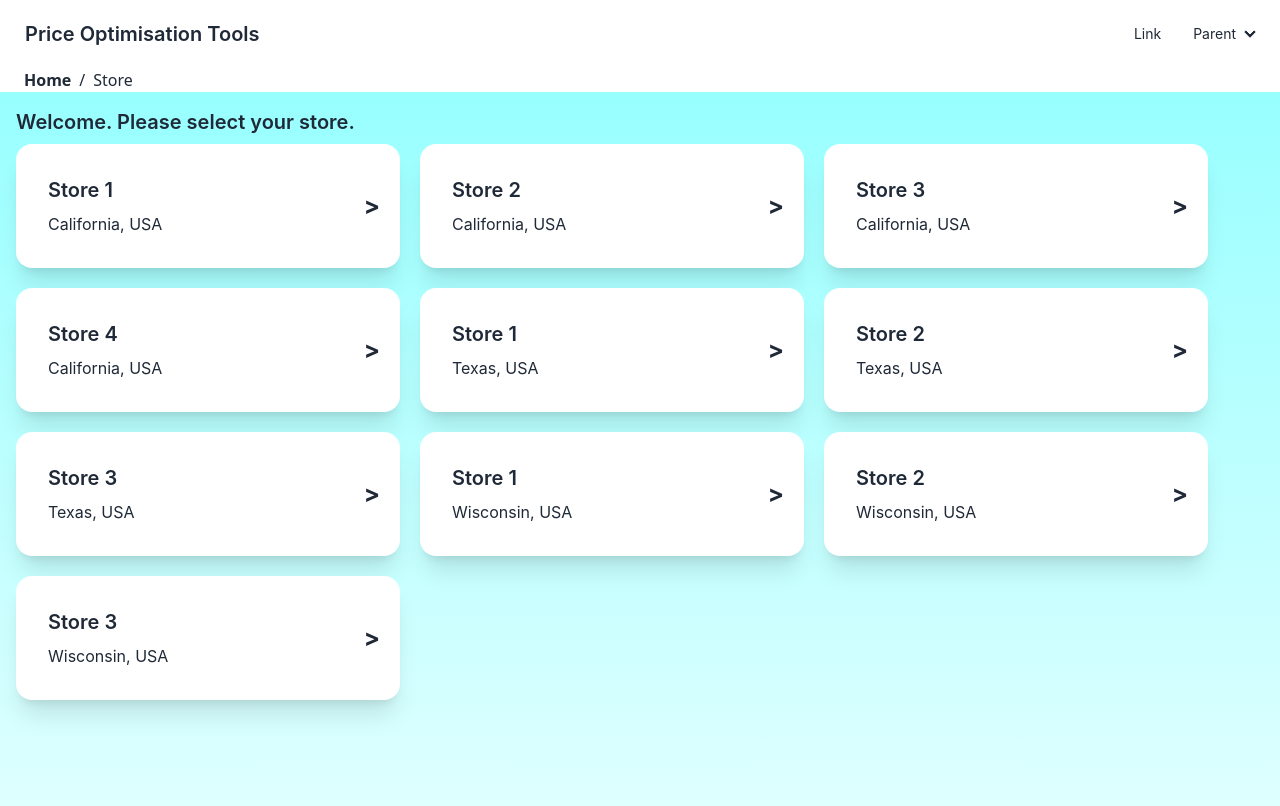
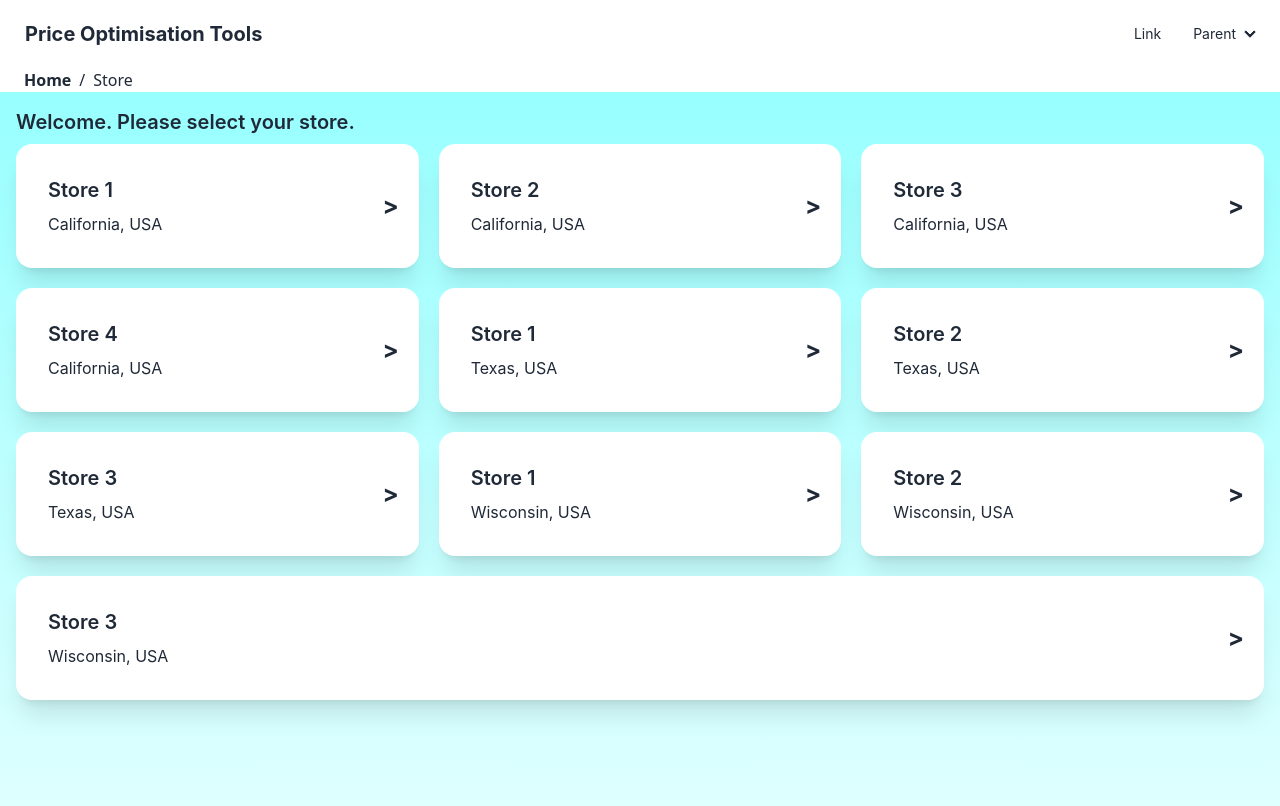
Before and after one commit to MahirAbrar/PriceWise.M5, a React (Create React App) app: page /select in a window 1280 px wide. Shown: the top 806 px of the page. Built offline with nearby package versions, Linux system fonts and the light colour scheme.

Commit message:
Add react-spring library for animations and update landing page UI

```diff
--- a/package.json
+++ b/package.json
@@ -14,6 +14,7 @@
     "react-dom": "^18.2.0",
     "react-router-dom": "^6.22.3",
     "react-scripts": "5.0.1",
+    "react-spring": "^9.7.3",
     "web-vitals": "^2.1.4"
   },
   "scripts": {
--- a/src/App.js
+++ b/src/App.js
@@ -1,6 +1,9 @@
 import React from "react";
-import { BrowserRouter as Router } from "react-router-dom";
-import { Route, Routes as BaseRoutes } from "react-router-dom";
+import {
+  BrowserRouter as Router,
+  Route,
+  Routes as BaseRoutes,
+} from "react-router-dom";
 import { BreadcrumbsProvider } from "./context/BreadcrumbsContext";
 
 import SelectStore from "./pages/SelectStore";
@@ -13,10 +16,12 @@ import Breadcrumb from "./components/Breadcrumb";
 
 function App() {
   return (
-    <>
+    <Router>
       <div className="navbar bg-base-100">
         <div className="flex-1">
-          <a className="btn btn-ghost text-xl">Price Optimisation Tools</a>
+          <a className="btn btn-ghost font-bold text-xl">
+            Price Optimisation Tools
+          </a>
         </div>
         <div className="flex-none">
           <ul className="menu menu-horizontal px-1">
@@ -42,21 +47,16 @@ function App() {
       <BreadcrumbsProvider>
         <Breadcrumb />
         <div className="App p-4">
-          <Router>
           <BaseRoutes>
             <Route path="/" element={<LandingPage />} />
             <Route path="/select" element={<SelectStore />} />
             <Route path="/select/:storeId" element={<SelectItem />} />
             <Route path="*" element={<PageNotFound />} />
           </BaseRoutes>
-          </Router>
         </div>
       </BreadcrumbsProvider>
-    </>
+    </Router>
   );
 }
 
-{
-}
-
 export default App;
--- a/src/components/Breadcrumb.js
+++ b/src/components/Breadcrumb.js
@@ -1,6 +1,7 @@
 import React from "react";
 // Import the hook from your context
 import { useBreadcrumbs } from "../context/BreadcrumbsContext";
+import { Link } from "react-router-dom";
 
 const Breadcrumb = () => {
   // Use the hook to access the breadcrumb items
@@ -18,13 +19,12 @@ const Breadcrumb = () => {
             )}
             <li>
               {item.path ? (
-                // If you're using react-router, consider replacing <a> with <Link>
-                <a
-                  href={item.path}
+                <Link
+                  to={item.path}
                   className="text-blue font-bold hover:text-gray-600"
                 >
                   {item.label}
-                </a>
+                </Link>
               ) : (
                 item.label
               )}
--- a/src/pages/LandingPage.js
+++ b/src/pages/LandingPage.js
@@ -15,12 +15,17 @@ const LandingPage = () => {
   };
 
   return (
-    <div className="center">
-      <h1>Welcome, Let's Get Started!</h1>
-      <div className="">
-        <button className="btn btn-wide btn-primary" onClick={handleStartClick}>
-          Start
-        </button>
+    <div className="flex flex-col items-center justify-center h-screen">
+      <div className="bg-white p-10 rounded-3xl">
+        <h1 className="font-bold text-xl mb-4">Welcome, Let's Get Started!</h1>
+        <div>
+          <button
+            className="btn btn-wide btn-primary rounded-full"
+            onClick={handleStartClick}
+          >
+            Start
+          </button>
+        </div>
       </div>
     </div>
   );
--- a/src/pages/SelectItem.js
+++ b/src/pages/SelectItem.js
@@ -18,16 +18,6 @@ const SelectItem = () => {
   // const [csvData, setCsvData] = useState([]);
   const { storeId } = useParams();
 
-  // Assuming you have moved data_2011.csv to the public folder
-  useEffect(() => {
-    fetch("/data_2011.csv")
-      .then((response) => response.text())
-      .then((data) => {
-        // Here you can directly set CSV data or parse it using PapaParse or another CSV parser
-      })
-      .catch((error) => console.error("Error fetching CSV file:", error));
-  }, []);
-
   // Assuming 'stores' object is available within the scope
   const stores = {
     st1Cal: ["Store 1", "California, USA"],
@@ -41,11 +31,16 @@ const SelectItem = () => {
     st2Win: ["Store 2", "Wisconsin, USA"],
     st3Win: ["Store 3", "Wisconsin, USA"],
   };
-  let curStore = stores[storeId] ? stores[storeId][0] : "Unknown Store";
+  let curStore = stores[storeId] ? stores[storeId] : "Unknown Store";
 
   return (
     <div>
-      SelectItem
+      <h1 className="font-bold text-xl">
+        Please select item to gather information about their price elasticity.
+      </h1>
+      <h1 className="text-gray-500 text-md">
+        {curStore[0]}, {curStore[1]}, {curStore[2]}
+      </h1>
       {/* Render CSV data or something relevant here */}
     </div>
   );
--- a/src/pages/SelectStore.js
+++ b/src/pages/SelectStore.js
@@ -2,7 +2,7 @@ import React from "react";
 import { useNavigate } from "react-router-dom";
 import { useBreadcrumbs } from "../context/BreadcrumbsContext";
 import { useEffect } from "react";
-// import { Link } from "react-router-dom";
+import { useTrail, animated } from "react-spring";
 
 const SelectStore = () => {
   const navigate = useNavigate(); // Initialize useNavigate
@@ -32,25 +32,35 @@ const SelectStore = () => {
     navigate(`/select/${storeId}`); // Navigate to dynamic route
   };
 
+  const trail = useTrail(Object.entries(stores).length, {
+    from: { opacity: 0, transform: "translate3d(0,-40px,0)" },
+    to: { opacity: 1, transform: "translate3d(0,0px,0)" },
+  });
+
   return (
     <>
       <h1 className="text-xl font-semibold">
         Welcome. Please select your store.
       </h1>
       <div className="flex flex-wrap gap-5 mt-2">
-        {Object.entries(stores).map(([storeId, [storeName, storeLocation]]) => (
-          <div
+        {trail.map((props, index) => {
+          const [storeId, [storeName, storeLocation]] =
+            Object.entries(stores)[index];
+          return (
+            <animated.div
               key={storeId}
-            className="card w-96 bg-base-100 shadow-xl flex flex-row items-center hover:shadow-lg hover:cursor-pointer"
-            onClick={() => handleCardClick(storeId)} // Set onClick to handleCardClick
+              style={props}
+              className="card w-96 bg-base-100 shadow-xl flex flex-row items-center hover:shadow-lg hover:cursor-pointer flex-grow"
+              onClick={() => handleCardClick(storeId)}
             >
               <div className="card-body">
                 <h2 className="card-title">{storeName}</h2>
                 <p>{storeLocation}</p>
               </div>
               <div className="mr-5 font-bold text-2xl">{">"}</div>
-          </div>
-        ))}
+            </animated.div>
+          );
+        })}
       </div>
     </>
   );
```
Also changed, not shown: 1 other file (tests, documents, lock files or other folders). Lines whose indentation alone changed are shown as unchanged.
